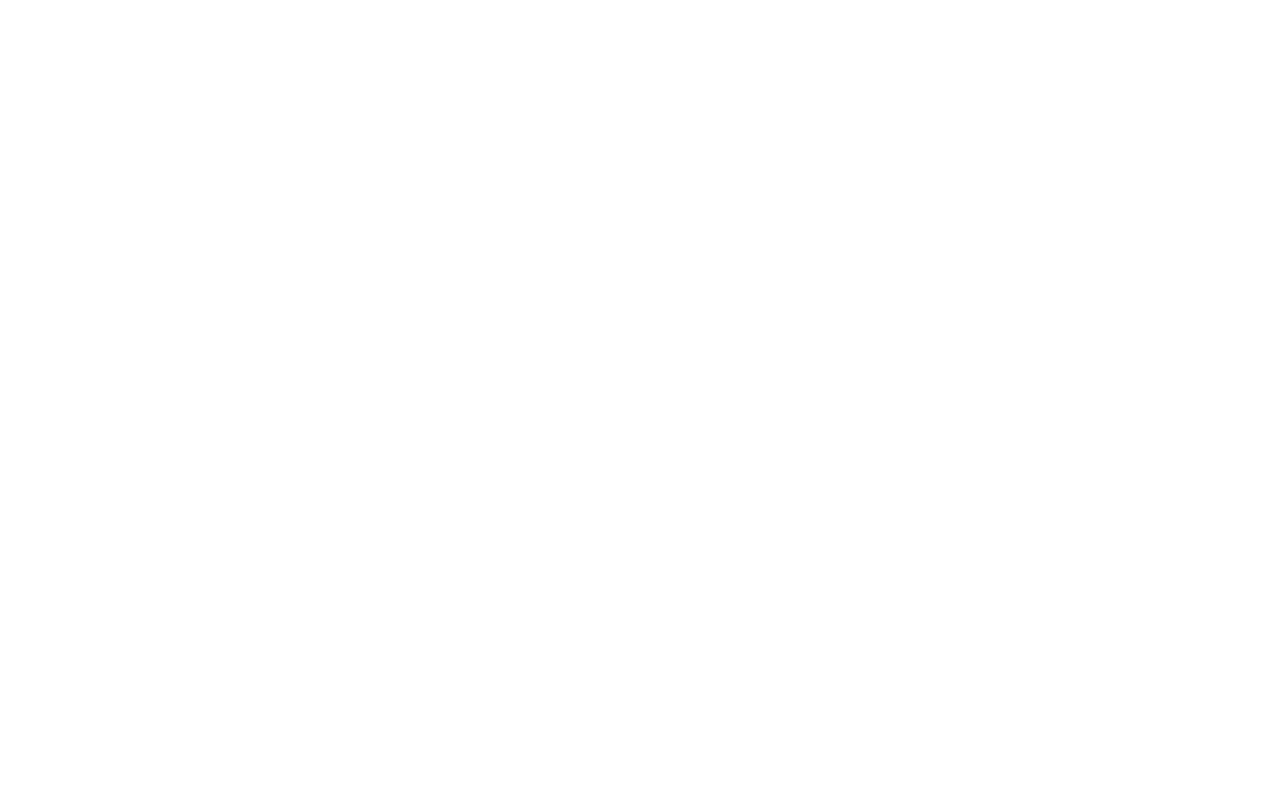
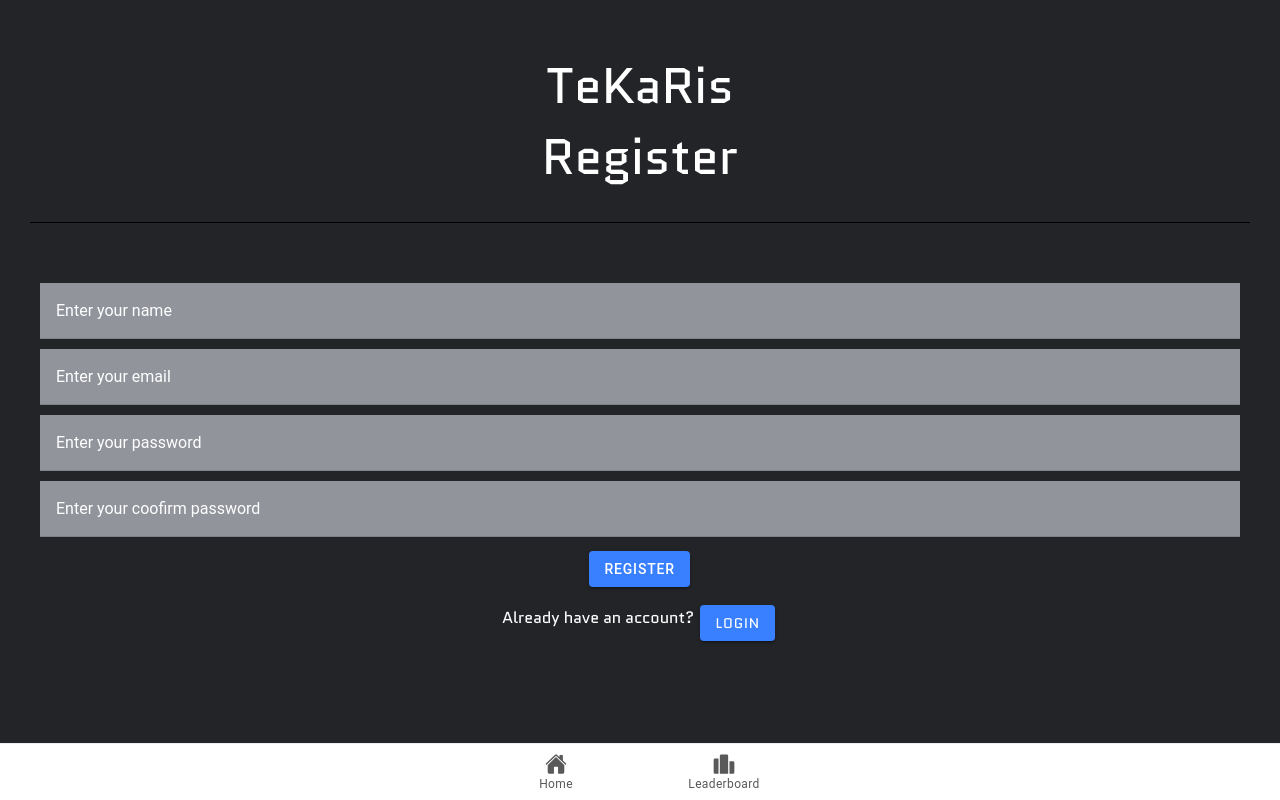
Before and after one commit to Diangelion/TeKaRis, a React (Vite) app: page /register in a window 1280 px wide. Before the commit this address led to /login. Built offline with nearby package versions, Linux system fonts and the light colour scheme.

Commit message:
added-profile fixed

```diff
--- a/src/App.tsx
+++ b/src/App.tsx
@@ -1,5 +1,15 @@
+import React from "react";
 import { Redirect, Route } from "react-router-dom";
-import { IonApp, IonRouterOutlet, setupIonicReact } from "@ionic/react";
+import {
+  IonApp,
+  IonRouterOutlet,
+  IonTabs,
+  IonTabButton,
+  IonIcon,
+  IonLabel,
+  setupIonicReact,
+  IonTabBar,
+} from "@ionic/react";
 import { IonReactRouter } from "@ionic/react-router";
 
 /* Core CSS required for Ionic components to work properly */
@@ -24,17 +34,40 @@
 // Pages
 import Login from "./pages/Login";
 import Register from "./pages/Register";
+import Home from "./pages/Home";
+import Profile from "./pages/Profile";
+import Leaderboard from "./pages/Leaderboard";
+
+// Icon
+import { podium, home } from "ionicons/icons";
 
 setupIonicReact();
 
 const App: React.FC = () => (
   <IonApp>
     <IonReactRouter>
-      <IonRouterOutlet>
-        <Route exact path="/login" component={Login} />
-        <Route exact path="/register" component={Register} />
-        <Redirect from="/" to="/login" />
-      </IonRouterOutlet>
+      <IonTabs>
+        <IonRouterOutlet>
+          <Route exact path="/login" component={Login} />
+          <Route exact path="/register" component={Register} />
+          <Route exact path="/home" component={Home} />
+          <Route exact path="/profile" component={Profile} />
+          <Route exact path="/leaderboard" component={Leaderboard} />
+          <Redirect exact from="/" to="/login" />
+        </IonRouterOutlet>
+
+        <IonTabBar slot="bottom">
+          <IonTabButton tab="home" href="/home">
+            <IonIcon icon={home} />
+            <IonLabel>Home</IonLabel>
+          </IonTabButton>
+
+          <IonTabButton tab="radio" href="/leaderboard">
+            <IonIcon icon={podium} />
+            <IonLabel>Leaderboard</IonLabel>
+          </IonTabButton>
+        </IonTabBar>
+      </IonTabs>
     </IonReactRouter>
   </IonApp>
 );
--- /dev/null
+++ b/src/pages/Leaderboard.tsx
@@ -0,0 +1,17 @@
+import { IonButton, IonCol, IonContent, IonGrid, IonHeader, IonIcon, IonInput, IonItem, IonLabel, IonPage, IonRow, IonTitle, IonToolbar } from '@ionic/react';
+import React, { useContext, useRef, useState } from 'react';
+
+const Leaderboard: React.FC = () => {
+    return (
+        <IonPage>
+            <IonHeader>
+
+            </IonHeader>
+            <IonContent>
+                INI PAGE LEADERBOARD
+            </IonContent>
+        </IonPage>
+    )
+};
+
+export default Leaderboard;
--- a/src/pages/Login.tsx
+++ b/src/pages/Login.tsx
@@ -1,53 +1,61 @@
 import {
+  IonButton,
+  IonCol,
   IonContent,
-  IonPage,
+  IonGrid,
+  IonHeader,
+  IonInput,
   IonItem,
   IonLabel,
-  IonImg,
-  IonList,
-  IonInput,
+  IonPage,
+  IonRow,
 } from "@ionic/react";
-import React from "react";
+import React, { useContext, useRef, useState } from "react";
+
+import "../styles/Login.css";
 
 const Login: React.FC = () => {
   return (
     <IonPage>
-      <IonContent>
-        <IonItem>
-          <IonLabel className="ion-text-center">
-            <IonImg
-              src="https://docs-demo.ionic.io/assets/madison.jpg"
-              alt="The Wisconsin State Capitol building in Madison, WI at night"
-            ></IonImg>
-            <h1>LOGIN</h1>
-          </IonLabel>
-        </IonItem>
-
-        <IonList>
-          <IonItem>
-            <IonInput
-              label="Email"
-              labelPlacement="floating"
-              placeholder="Enter your email"
-            ></IonInput>
-          </IonItem>
-        </IonList>
-
-        <IonList>
-          <IonItem>
-            <IonInput
-              label="Password"
-              labelPlacement="floating"
-              placeholder="Enter your password"
-            ></IonInput>
-          </IonItem>
-        </IonList>
-
-        <div>
-          <small>
-            Does not have an account? <a href="/register">Register</a>
-          </small>
+      <IonHeader></IonHeader>
+      <IonContent color="dark" className="ion-text-center">
+        <div className="border-logo">
+          <IonLabel className="logo">TeKaRis</IonLabel>
+          <IonLabel className="judul">Login</IonLabel>
         </div>
+        <IonGrid>
+          <IonRow>
+            <IonCol>
+              <IonItem className="input" color="medium">
+                <IonLabel position="floating">Enter your email</IonLabel>
+                <IonInput></IonInput>
+              </IonItem>
+            </IonCol>
+          </IonRow>
+          <IonRow>
+            <IonCol>
+              <IonItem className="input" color="medium">
+                <IonLabel position="floating">Enter your password </IonLabel>
+                <IonInput></IonInput>
+              </IonItem>
+            </IonCol>
+          </IonRow>
+          <IonRow>
+            <IonCol>
+              <IonButton routerLink="/home">Login</IonButton>
+            </IonCol>
+          </IonRow>
+          <IonRow>
+            <IonCol>
+              <IonLabel className="text-font">
+                Does not have an account?{" "}
+              </IonLabel>
+              <IonButton routerLink="/register" className="text-font">
+                Register
+              </IonButton>
+            </IonCol>
+          </IonRow>
+        </IonGrid>
       </IonContent>
     </IonPage>
   );
--- /dev/null
+++ b/src/pages/Profile.css
@@ -0,0 +1,13 @@
+.profile-photo-container {
+  width: 150px;
+  height: 150px;
+  margin: auto;
+}
+
+.profile-photo-container img {
+  border-radius: 100%;
+  aspect-ratio: 1;
+  max-width: 100%;
+  max-height: 100%;
+  object-fit: cover;
+}
--- /dev/null
+++ b/src/pages/Profile.tsx
@@ -0,0 +1,62 @@
+import React from "react";
+import {
+  IonContent,
+  IonHeader,
+  IonPage,
+  IonToolbar,
+  IonMenuButton,
+  IonButtons,
+  IonText,
+  IonCard,
+  IonBadge,
+  IonButton,
+  IonIcon,
+  IonCardContent,
+  IonLabel,
+} from "@ionic/react";
+
+// Icon
+import { person } from "ionicons/icons";
+
+// Styling
+import "./Profile.css";
+
+const Profile: React.FC = () => {
+  return (
+    <IonPage>
+      <IonContent color="tertiary">
+        <div className="box-header">
+          <div className="box-judul">
+            <IonLabel>Hello</IonLabel>
+            <IonLabel>Bryan Richie!</IonLabel>
+          </div>
+          <IonButton color="tertiary" routerLink="/profile">
+            <IonIcon icon={person} />
+          </IonButton>
+        </div>
+        <IonCard
+          style={{
+            textAlign: "center",
+            padding: "40px 0",
+            width: "75%",
+            margin: "20px auto",
+          }}
+        >
+          <div className="profile-photo-container">
+            <img
+              alt="Silhouette of a person's head"
+              src="https://ionicframework.com/docs/img/demos/avatar.svg"
+            />
+          </div>
+
+          <IonCardContent>
+            <div>Bryan Richie</div>
+            <div>00000056044</div>
+          </IonCardContent>
+        </IonCard>
+      </IonContent>
+    </IonPage>
+  );
+};
+
+export default Profile;
--- a/src/pages/Register.tsx
+++ b/src/pages/Register.tsx
@@ -1,7 +1,84 @@
-import React from "react";
+import {
+  IonButton,
+  IonCol,
+  IonContent,
+  IonGrid,
+  IonHeader,
+  IonInput,
+  IonItem,
+  IonLabel,
+  IonPage,
+  IonRow,
+  IonTitle,
+  IonToolbar,
+} from "@ionic/react";
+import React, { useContext, useRef, useState } from "react";
+
+import "../styles/Register.css";
 
 const Register: React.FC = () => {
-  return <h2>Register PAGE</h2>;
+  return (
+    <IonPage>
+      <IonHeader></IonHeader>
+      <IonContent color="dark" className="ion-text-center">
+        <div className="border-logo">
+          <IonLabel className="logo">TeKaRis</IonLabel>
+          <IonLabel className="judul">Register</IonLabel>
+        </div>
+        <IonGrid>
+          <IonRow>
+            <IonCol>
+              <IonItem className="input" color="medium">
+                <IonLabel position="floating">Enter your name</IonLabel>
+                <IonInput></IonInput>
+              </IonItem>
+            </IonCol>
+          </IonRow>
+          <IonRow>
+            <IonCol>
+              <IonItem className="input" color="medium">
+                <IonLabel position="floating">Enter your email </IonLabel>
+                <IonInput></IonInput>
+              </IonItem>
+            </IonCol>
+          </IonRow>
+          <IonRow>
+            <IonCol>
+              <IonItem className="input" color="medium">
+                <IonLabel position="floating">Enter your password</IonLabel>
+                <IonInput></IonInput>
+              </IonItem>
+            </IonCol>
+          </IonRow>
+          <IonRow>
+            <IonCol>
+              <IonItem className="input" color="medium">
+                <IonLabel position="floating">
+                  Enter your coofirm password
+                </IonLabel>
+                <IonInput></IonInput>
+              </IonItem>
+            </IonCol>
+          </IonRow>
+          <IonRow>
+            <IonCol>
+              <IonButton routerLink="/home">Register</IonButton>
+            </IonCol>
+          </IonRow>
+          <IonRow>
+            <IonCol>
+              <IonLabel className="text-font">
+                Already have an account?{" "}
+              </IonLabel>
+              <IonButton routerLink="/login" className="text-font">
+                Login
+              </IonButton>
+            </IonCol>
+          </IonRow>
+        </IonGrid>
+      </IonContent>
+    </IonPage>
+  );
 };
 
 export default Register;
--- /dev/null
+++ b/src/styles/Home.css
@@ -0,0 +1,28 @@
+@import url('https://fonts.googleapis.com/css2?family=Quantico&display=swap');
+
+.box-header {
+    display: flex;
+    justify-content: space-between;
+    padding: 20px;
+}
+
+.box-judul {
+    display: flex;
+    flex-direction: column;
+    font-size: 24px;
+    font-family: "Quantico";
+}
+
+.box-mode {
+    display: flex;
+    flex-direction: column;
+}
+
+.label-button {
+    font-size: 30px;
+    font-family: "Quantico";
+}
+
+.button-mode1, .button-mode2 {
+    --border-radius: 20px !important;
+}
--- /dev/null
+++ b/src/styles/Login.css
@@ -0,0 +1,23 @@
+@import url('https://fonts.googleapis.com/css2?family=Quantico&display=swap');
+
+.border-logo {
+    display: flex;
+    flex-direction: column;
+    margin: 50px 30px;
+    padding-bottom: 30px;
+    border-bottom: 1px solid black;
+}
+
+.logo, .judul {
+    font-size: 50px;
+    font-family: 'Quantico';
+}
+
+.text-font {
+    font-family: 'Quantico';
+}
+
+.input {
+    margin-left: 30px;
+    margin-right: 30px;
+}
--- /dev/null
+++ b/src/styles/Register.css
@@ -0,0 +1,23 @@
+@import url('https://fonts.googleapis.com/css2?family=Quantico&display=swap');
+
+.border-logo {
+    display: flex;
+    flex-direction: column;
+    margin: 50px 30px;
+    padding-bottom: 30px;
+    border-bottom: 1px solid black;
+}
+
+.logo, .judul {
+    font-size: 50px;
+    font-family: 'Quantico';
+}
+
+.text-font {
+    font-family: 'Quantico';
+}
+
+.input {
+    margin-left: 30px;
+    margin-right: 30px;
+}
```
Also changed, not shown: src/pages/Home.tsx (+38 -15 lines).
